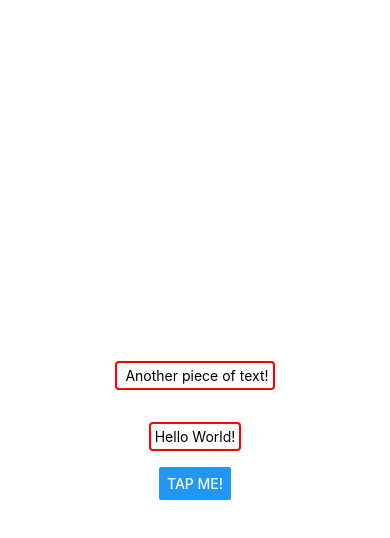
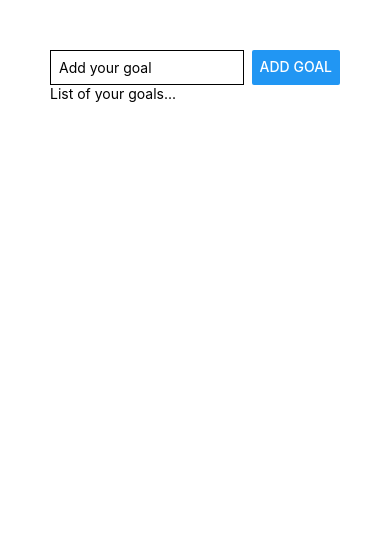
Before and after one commit to akshaykamath45/Goals-App, a React Native app: screen / in a window 390 px wide. Shown: the top 538 px of the page. Built offline with nearby package versions, Linux system fonts and the light colour scheme.

Commit message:
working with flexbox

```diff
--- a/App.js
+++ b/App.js
@@ -1,29 +1,32 @@
-import { StyleSheet, Text, View, Button } from "react-native";
+import { StyleSheet, Text, View, Button, TextInput } from "react-native";
 
 export default function App() {
   return (
-    <View style={styles.container}>
+    <View style={styles.appContainer}>
+      <View style={styles.inputContainer}>
+        <TextInput placeholder="Add your goal" style={styles.textInput} />
+        <Button title="Add Goal" />
+      </View>
       <View>
-        <Text style={styles.dummyText}> Another piece of text!</Text>
+        <Text>List of your goals...</Text>
       </View>
-      <Text style={styles.dummyText}>Hello World!</Text>
-      <Button title="Tap me!" />
     </View>
   );
 }
 
 const styles = StyleSheet.create({
-  container: {
-    flex: 1,
-    backgroundColor: "#fff",
-    alignItems: "center",
-    justifyContent: "center",
+  appContainer: {
+    padding: 50,
   },
-  dummyText: {
-    margin: 16,
-    borderWidth: 2,
-    borderColor: "red",
-    borderRadius: 4,
-    padding: 4,
+  inputContainer: {
+    flexDirection: "row",
+    justifyContent: "space-between",
+  },
+  textInput: {
+    borderWidth: 1,
+    borderColor: "black",
+    width: "80%",
+    padding: 8,
+    marginRight: 8,
   },
 });
```
